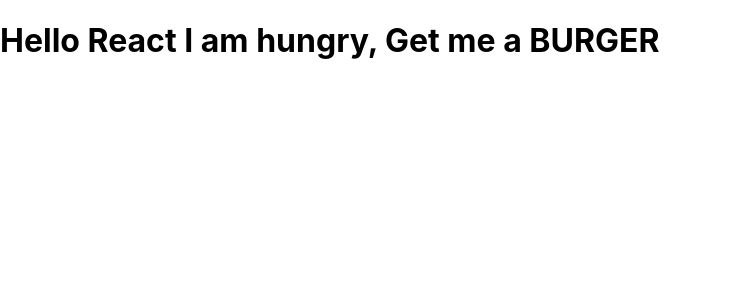
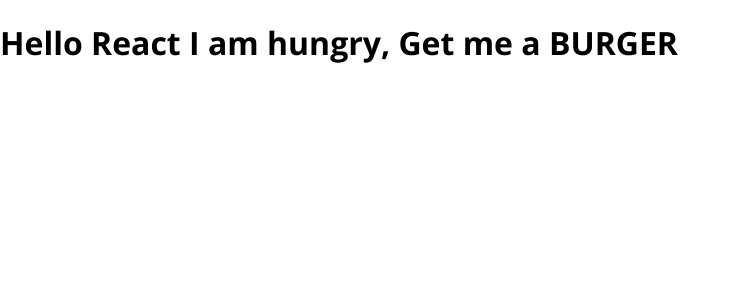
Before and after one commit to FodorLaszlo86/burger-builder, a React app: page / in a window 1280 px wide. Shown: the top 300 px of the page, without its empty margins (0-739 px from the left). Built offline with nearby package versions, Linux system fonts and the light colour scheme.

Commit message:
google fonts added

```diff
--- a/src/index.css
+++ b/src/index.css
@@ -1,14 +1,9 @@
 body {
   margin: 0;
   padding: 0;
-  font-family: -apple-system, BlinkMacSystemFont, "Segoe UI", "Roboto", "Oxygen",
+  font-family:  "Open Sans", -apple-system, BlinkMacSystemFont, "Segoe UI", "Roboto", "Oxygen",
     "Ubuntu", "Cantarell", "Fira Sans", "Droid Sans", "Helvetica Neue",
     sans-serif;
   -webkit-font-smoothing: antialiased;
   -moz-osx-font-smoothing: grayscale;
 }
-
-code {
-  font-family: source-code-pro, Menlo, Monaco, Consolas, "Courier New",
-    monospace;
-}
```
